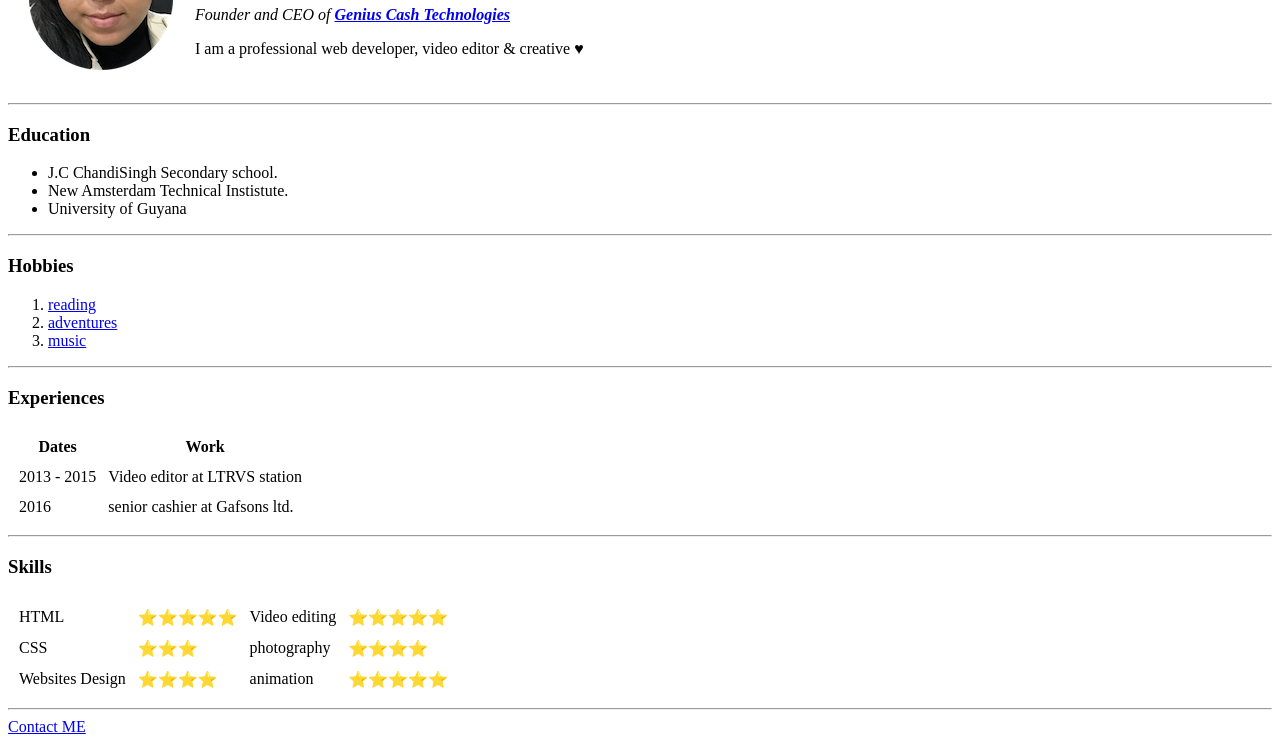
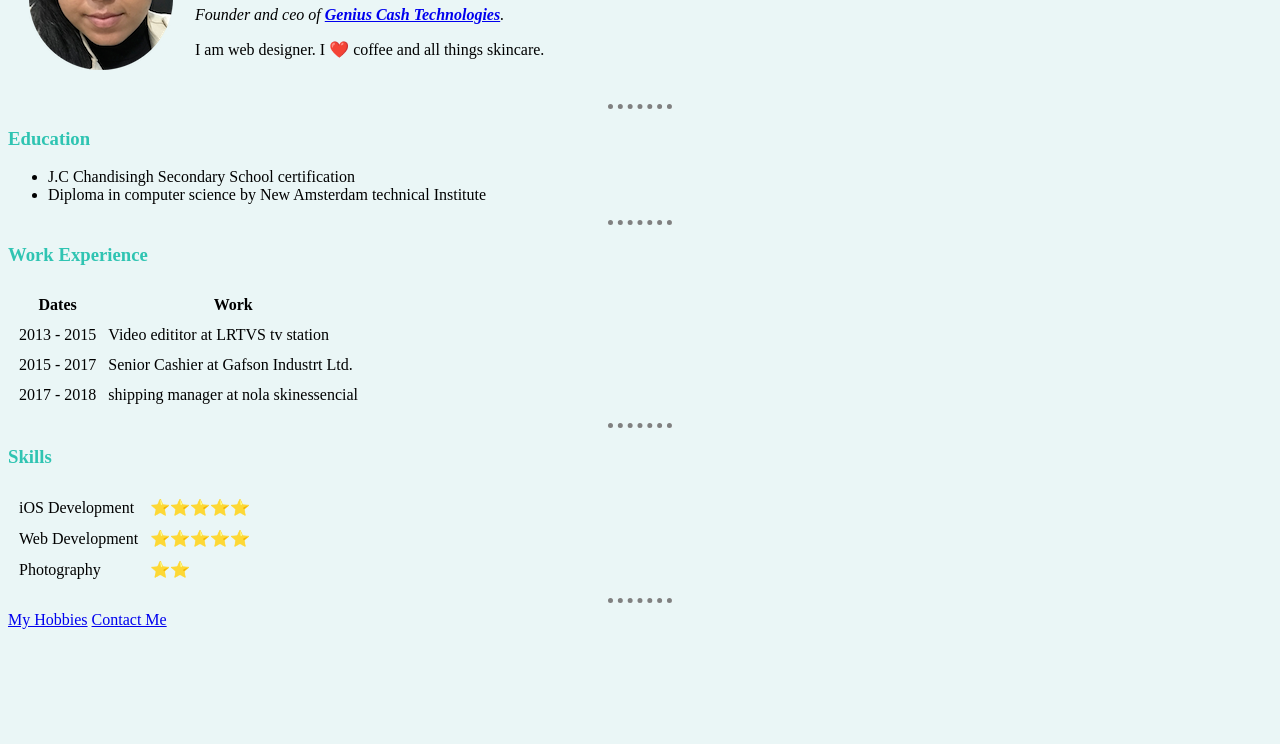
Before and after one commit to chandythegenius/cv, a plain HTML site: page index.html in a window 1280 px wide. Shown: the part 103-847 px from the top of the page. After the commit the page ends 800 px from the top, so only its background shows below. Drawn offline with Linux system fonts and the light colour scheme.

Commit message:
Add files via upload

```diff
--- /dev/null
+++ b/CSS/Styles.css
@@ -0,0 +1,18 @@
+body{
+  background-color:#eaf6f6;
+}
+
+hr{
+  border-style:none;
+  border-top-style: dotted;
+  border-color: grey;
+  border-width: 5px;
+  width:5%;
+}
+h1{
+  color: #12947f;
+}
+
+h3{
+  color: #2fc4b2;
+}
--- a/index.html
+++ b/index.html
@@ -1,38 +1,28 @@
 <!DOCTYPE html>
-<html lang="en" dir="ltr">
-
+<html>
   <head>
     <meta charset="utf-8">
-  <title>Chandanie Personal Site</title>
+    <title>chandanie Personal Site</title>
+    <link rel="stylesheet" href="css/styles.css">
   </head>
 
   <body>
     <table cellspacing="20">
       <tr>
-      <td><img src="chandanie.png" alt="divine"></td>
-      <td>
-        <h1>Chandanie Thompson</h1>
-        <p><em>Founder and CEO of <strong><a href="https://genius.com/">Genius Cash Technologies</a></strong></em></p>
-        <p>I am a professional web developer, video editor & creative ♥ </p>
-      </td>
+        <td><img src="chandanie.png" alt="chandanie profile picture"></td>
+        <td><h1>Chandanie Thompson</h1>
+        <p><em>Founder and ceo of <strong><a href="https://www.appbrewery.co/">Genius Cash Technologies</a></strong>.</em></p>
+        <p>I am web designer. I ❤️ coffee and all things skincare.</p></td>
       </tr>
     </table>
     <hr>
     <h3>Education</h3>
     <ul>
-    <li>J.C ChandiSingh Secondary school.</li>
-    <li> New Amsterdam Technical Instistute.</li>
-    <li> University of Guyana</li>
+      <li>J.C Chandisingh Secondary  School certification</li>
+      <li>Diploma in computer science by New   Amsterdam technical Institute</li>
     </ul>
     <hr>
-  <h3>Hobbies</h3>
-  <ol>
-    <li><a href="https://untetheredsoul.com/untethered-soul">reading</a></li>
-    <li><a href="https://www.longislandskydiving.com/gallery/skydiving-videos/lisc-official-video/">adventures</a></li>
-    <li><a href="https://www.youtube.com/playlist?list=PLseaZqRLCZe0o2B3MG2nrHgSpVMPNpnk3">music</a></li>
-  </ol>
-  <hr>
-  <h3>Experiences</h3>
+    <h3>Work Experience</h3>
     <table cellspacing="10">
       <thead>
         <tr>
@@ -42,12 +32,16 @@
       </thead>
       <tbody>
         <tr>
-        <td>2013 - 2015</td>
-        <td>Video editor at LTRVS station</td>
+          <td>2013 - 2015 </td>
+          <td> Video edititor at LRTVS tv station</td>
         </tr>
         <tr>
-        <td> 2016 </td>
-        <td> senior cashier at Gafsons ltd.</td>
+          <td>2015 - 2017 </td>
+          <td>Senior Cashier at Gafson Industrt Ltd.</td>
+        </tr>
+        <tr>
+          <td>2017 - 2018</td>
+          <td>shipping manager at nola skinessencial</td>
         </tr>
       </tbody>
     </table>
@@ -55,26 +49,20 @@
     <h3>Skills</h3>
     <table cellspacing="10">
       <tr>
-    <td>HTML</td>
-    <td>⭐⭐⭐⭐⭐</td>
-    <td>Video editing</td>
-    <td>⭐⭐⭐⭐⭐</td>
+        <td>iOS Development</td>
+        <td>⭐️⭐️⭐️⭐️⭐️</td>
       </tr>
       <tr>
-    <td>CSS</td>
-    <td>⭐⭐⭐</td>
-    <td>photography</td>
-    <td>⭐⭐⭐⭐</td>
+        <td>Web Development</td>
+        <td>⭐️⭐️⭐️⭐️⭐️</td>
       </tr>
       <tr>
-    <td>Websites Design</td>
-    <td>⭐⭐⭐⭐</td>
-    <td>animation</td>
-    <td>⭐⭐⭐⭐⭐</td>
+        <td>Photography</td>
+        <td>⭐️⭐️</td>
       </tr>
     </table>
     <hr>
-  <a href="Contact.html">Contact ME</a>
+    <a href="hobbies.html">My Hobbies</a>
+    <a href="Contact.html">Contact Me</a>
   </body>
-
 </html>
```
Also changed, not shown: Contact.html (+3 -1 lines). Lines whose indentation alone changed are shown as unchanged.
